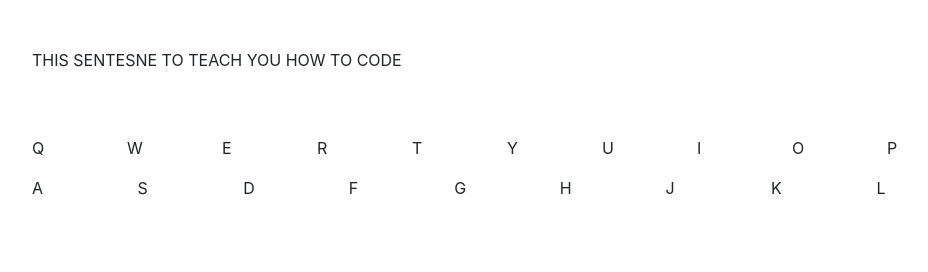
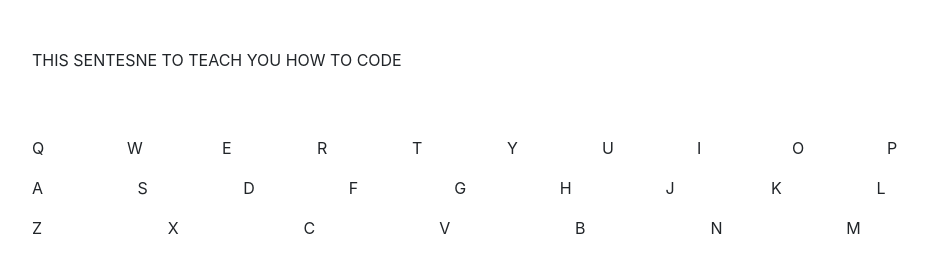
Before and after one commit to omaranBazna/typing-website, a website: page index.html in a window 1280 px wide. Shown: the whole page, without its empty margins (148-1076 px from the left). Drawn offline with nearby package versions, Linux system fonts and the light colour scheme.

Commit message:
add keys third row

```diff
--- a/index.html
+++ b/index.html
@@ -99,7 +99,32 @@
                   </div>
                 </div>
 
+               <!-- third row -->
 
+                <div class="row my-3">
+                  <div class="col key"  id="Z">
+                    Z
+                  </div>
+                  <div class="col key" id="X">
+                    X
+                  </div>
+                  <div class="col key"  id="C">
+                    C
+                  </div>
+                  <div class="col key"  id="V">
+                    V
+                  </div>
+                  <div class="col key"  id="B">
+                    B
+                  </div>
+                  <div class="col key"  id="N">
+                    N
+                  </div>
+                  <div class="col key"  id="M">
+                    M
+                  </div>
+
+                </div>
 
         </div>
       </div>
```
